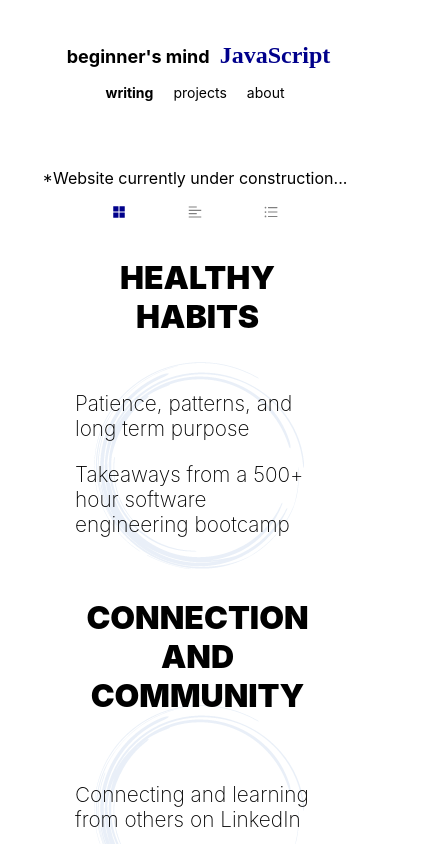
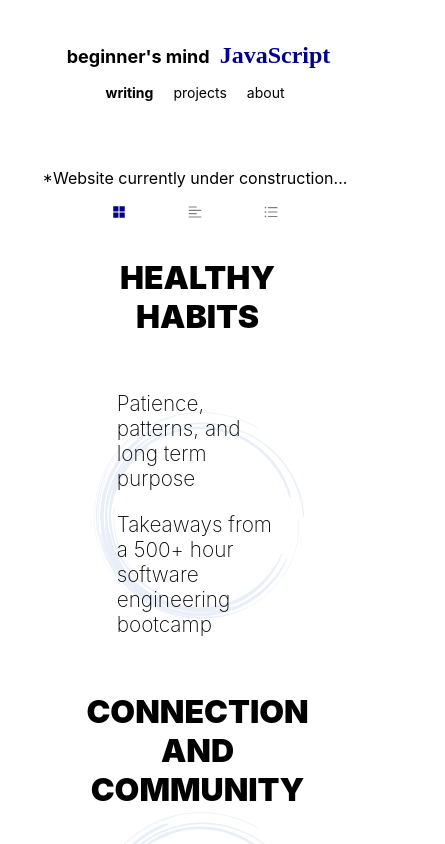
Before and after one commit to benassiPb/beginnersmindjavascript, a React (Create React App) app: page / in a window 390 px wide. Shown: the top 844 px of the page, 445 px wide, since content can reach past the window. Built offline with nearby package versions, Linux system fonts and the light colour scheme; a web font is replaced by a local one.

Commit message:
fixed mobile layout

```diff
--- a/src/App.css
+++ b/src/App.css
@@ -247,14 +247,6 @@ a {
   font-style: italic;
 }
 
-.width-max-800 {
-  max-width: 800px;
-}
-
-.width-min-500 {
-  min-width: 500px;
-}
-
 .margin-top-50 {
   margin-top: 50px;
 }
@@ -339,6 +331,10 @@ a {
   margin-top: 50px;
 }
 
+.justify {
+  text-align: justify;
+}
+
 .postslist-title {
   line-height: 2rem;
   font-size: 1.2rem;
@@ -375,8 +371,6 @@ a {
 
 .project-container {
   align-content: center;
-  max-width: 700px;
-  min-width: 600px;
 }
 
 .project-sidebar-container {
@@ -420,23 +414,17 @@ a {
   display: flex;
   flex-direction: column;
   justify-content: space-around;
-  /* padding-left: 100px;
-  padding-right: 100px; */
-  /* max-width: 600px; */
 }
 .project-stack-container {
   background-color: rgba(234, 243, 255, 0.5);
-  padding: 100px;
-  /* max-width: 600px; */
+  padding: 10%;
 }
 .project-description-container {
   background-color: #eaf3ff;
-  padding: 100px;
-  /* max-width: 600px; */
+  padding: 10%;
 }
 
 .project-link-container {
   background-color: rgba(234, 243, 255, 0.5);
-  padding: 100px;
-  /* max-width: 600px; */
+  padding: 10%;
 }
--- a/src/PostsGrid.js
+++ b/src/PostsGrid.js
@@ -15,7 +15,7 @@ function PostsGrid(props) {
     <div className="grid-page-container">
       <div></div>
 
-      <div className="width-max-800 width-min-500">
+      <div className="">
         {/* <div>
           <h2 className="margin-top-50">writing</h2>
           <p>reflections on programming and more</p>
--- a/src/SinglePost.js
+++ b/src/SinglePost.js
@@ -30,7 +30,7 @@ function SinglePost(props) {
 
                 {post["content"].map((paragraph) => (
                   <div>
-                    <p className="align-left">{paragraph}</p>
+                    <p className="align-left justify">{paragraph}</p>
                   </div>
                 ))}
               </div>
--- a/src/SingleProject.js
+++ b/src/SingleProject.js
@@ -28,17 +28,17 @@ function SingleProject(props) {
             <div className="project-link-container">
               <p className="bold  uppercase ">Gallery</p>
               <p>{project.image}</p>
-              {project.videoLink ? (
+              {/* {project.videoLink ? (
                 <iframe
-                  width="560"
-                  height="315"
+                  width="392"
+                  height="220"
                   src={project.videoLink}
                   title="YouTube video player"
                   frameborder="0"
                   allow="accelerometer; autoplay; clipboard-write; encrypted-media; gyroscope; picture-in-picture"
                   allowfullscreen
                 ></iframe>
-              ) : null}
+              ) : null} */}
             </div>
 
             <div className="project-description-container">
```
